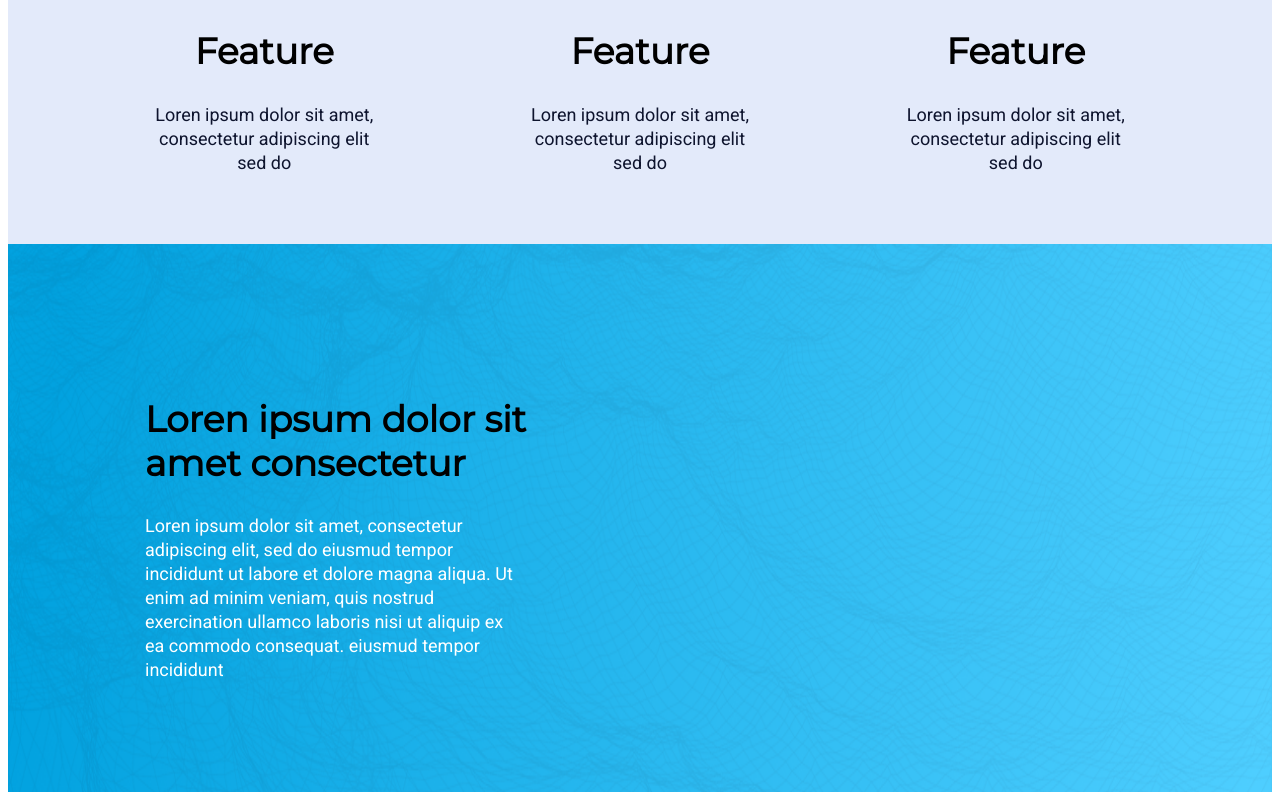
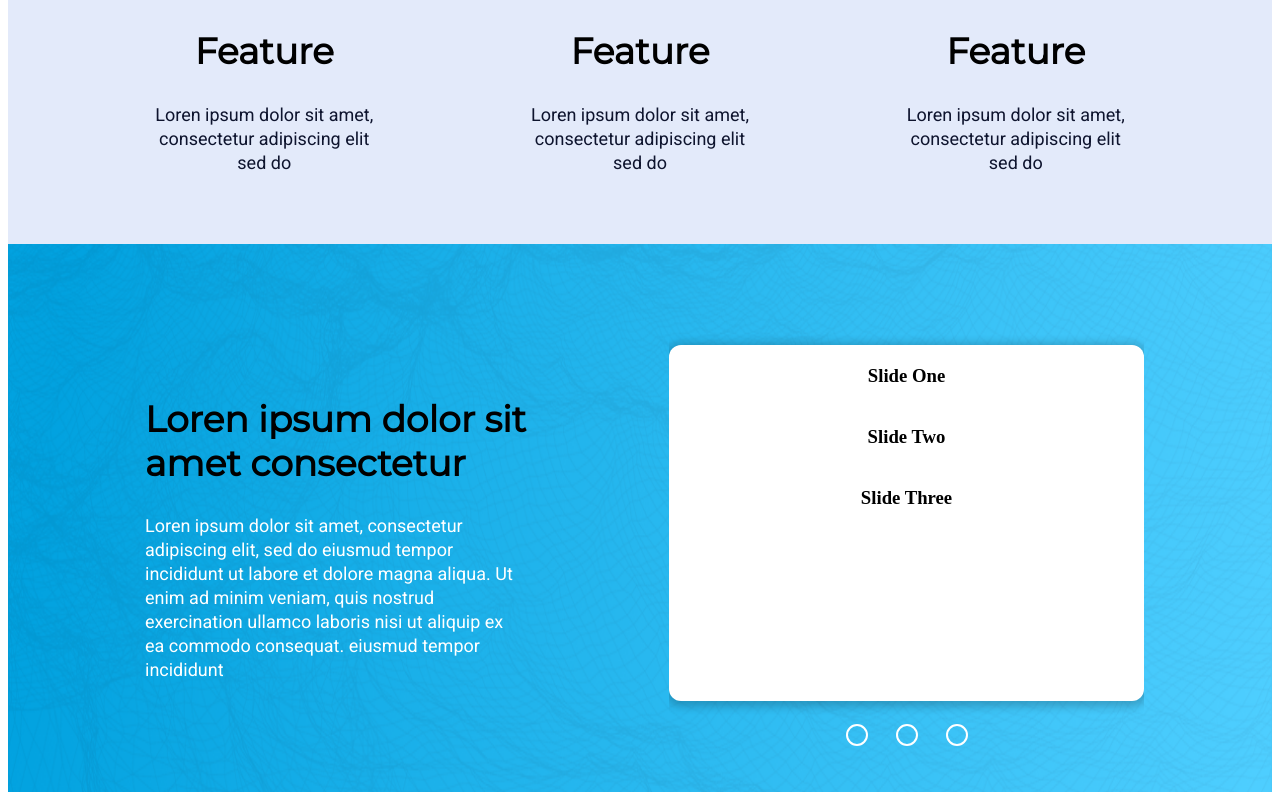
Before and after one commit to AMSpears/provide-services, a React (Create React App) app: page / in a window 1280 px wide. Shown: the part 1267-2067 px from the top of the page. Built offline with nearby package versions, Linux system fonts and the light colour scheme.

Commit message:
create slideshow component and add to screenshot section

```diff
--- a/src/components/Content/Content.css
+++ b/src/components/Content/Content.css
@@ -165,7 +165,17 @@ img {
     margin-bottom: 110px;
     text-align:left;
 }
-
+.screenshot-container {
+    display: flex;
+    flex-wrap: wrap;
+    justify-content: space-between;
+    align-items: center;
+}
+#slideshow-container{
+    margin-right: 128px;
+    margin-top: 72px;
+    margin-bottom: 31px;
+}
  /* reponsiveness to other devices */
  @media only screen and (max-width: 1024px) {
 
--- a/src/components/Content/Content.js
+++ b/src/components/Content/Content.js
@@ -1,6 +1,7 @@
 import React from 'react'
 import Logo from '../Img/provide_logo_dark-blue.png'
 import FeatureItem from "../Img/noun_Network_27392.png"
+import SlideShow from "../SlideShow/SlideShow"
 import './Content.css'
 
 const Content = () => {
@@ -34,8 +35,15 @@ const Content = () => {
               </div>
             </section>
             <section className= "screenshot">
-                <h2 id= "screenshot-header">Loren ipsum dolor sit amet consectetur</h2>
-                <p id="screenshot-details">Loren ipsum dolor sit amet, consectetur adipiscing elit, sed do eiusmud tempor incididunt ut labore et dolore magna aliqua. Ut enim ad minim veniam, quis nostrud exercination ullamco laboris nisi ut aliquip ex ea commodo consequat. eiusmud tempor incididunt</p>
+                <div className= "screenshot-container">
+                    <div>
+                        <h2 id= "screenshot-header">Loren ipsum dolor sit amet consectetur</h2>
+                        <p id="screenshot-details">Loren ipsum dolor sit amet, consectetur adipiscing elit, sed do eiusmud tempor incididunt ut labore et dolore magna aliqua. Ut enim ad minim veniam, quis nostrud exercination ullamco laboris nisi ut aliquip ex ea commodo consequat. eiusmud tempor incididunt</p>
+                    </div>
+                    <div id= "slideshow-container">
+                        <SlideShow/>
+                    </div>
+                </div>
             </section>
         </div>
     )
--- /dev/null
+++ b/src/components/SlideShow/SlideShow.css
@@ -0,0 +1,37 @@
+/* Slideshow main container */
+.slideshow-container {
+    width: 475px;
+    height: 356px;
+    position: relative;
+    border-radius: 12px;
+    background-color: #FFFFFF;
+    box-shadow: 0 2px 8px 4px rgba(0, 0, 0, 0.2);
+}
+/* slideshow inner slides */
+.slides {
+    display: block;
+}
+/* Slides text */
+h3 {
+    text-align: center;
+    padding-top: 20px;
+}
+/* dot slider section */
+.dot-container{
+    margin-top:23px;
+    text-align: center;
+}
+.dot {
+    cursor: pointer;
+    margin: 0 14px;
+    border-radius: 50%;
+    display: inline-block;
+    height: 18px;
+    width: 18px;
+    border: 2px solid #FFFFFF;
+}
+
+.active,
+.dot:hover {
+    background-color: rgba(255, 255, 255, 0.6);
+}
--- /dev/null
+++ b/src/components/SlideShow/SlideShow.js
@@ -0,0 +1,28 @@
+import React from 'react'
+
+import './SlideShow.css'
+
+const SlideShow = () => {
+
+    return (
+    <section>
+        <div className = "slideshow-container">
+            <div className= "slides">
+                <h3>Slide One</h3>
+            </div>
+             <div className= "slides">
+                <h3>Slide Two</h3>
+            </div>
+             <div className= "slides">
+                <h3>Slide Three</h3>
+            </div>
+        </div>
+        <div className= "dot-container">
+            <span className="dot" onclick="currentSlide(1)"></span>
+            <span className="dot" onclick="currentSlide(2)"></span>
+            <span className="dot" onclick="currentSlide(3)"></span>
+        </div>
+    </section>
+    )
+}
+export default SlideShow
```
